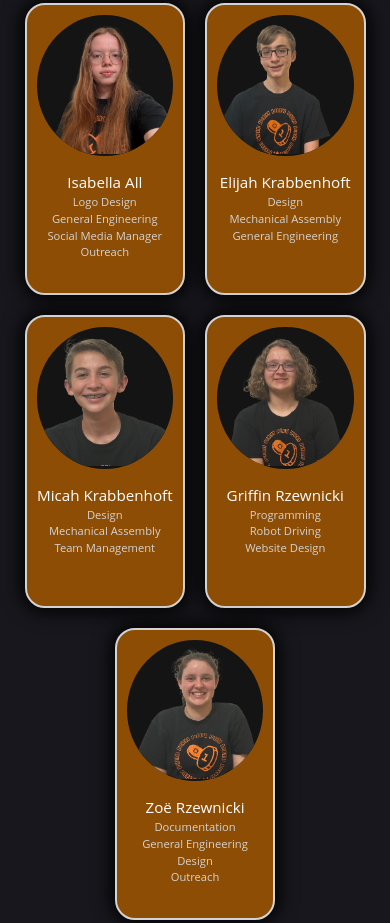
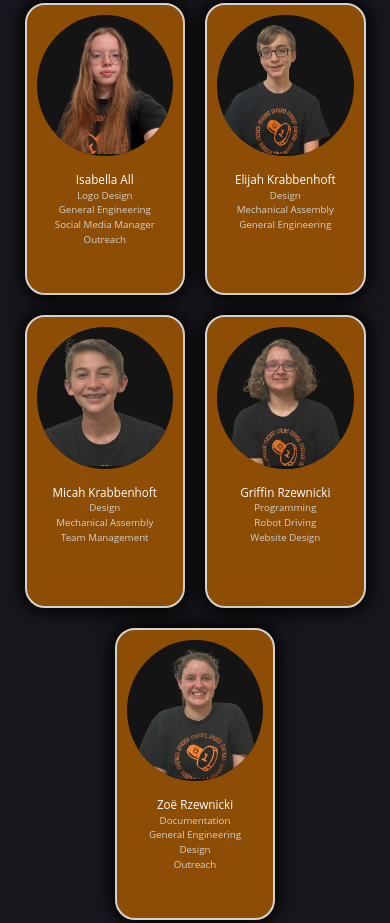
Before and after one commit to BitflipFTC/website, an Astro site: page / in a window 390 px wide. Shown: the part 2135-3058 px from the top of the page. Built offline with nearby package versions, Linux system fonts and the light colour scheme; Astro itself is replaced by a stand-in of ours.

Commit message:
fix card roles and name sizing

```diff
--- a/src/styles/style.css
+++ b/src/styles/style.css
@@ -376,7 +376,7 @@ li {
 .card .name {
     /* font */
     text-align:center;
-    font-size: 0.95em;
+    font-size: clamp(0.7em, 3vw, 1em);
     color: white;
 
     /* self-sizing */
@@ -394,7 +394,7 @@ li {
 .card .roles {
     /* font */
     text-align:center;
-    font-size: 0.85em;
+    font-size: clamp(0.6em, 2.5vw, 0.85em);
     color:lightgray;
 
     /* self-sizing */
@@ -563,7 +563,7 @@ li {
     }
 
     .card .roles {
-        font-size: 0.7em;
+        /* font-size: 0.7em; */
     }
 
     .card-holder .card {
```
